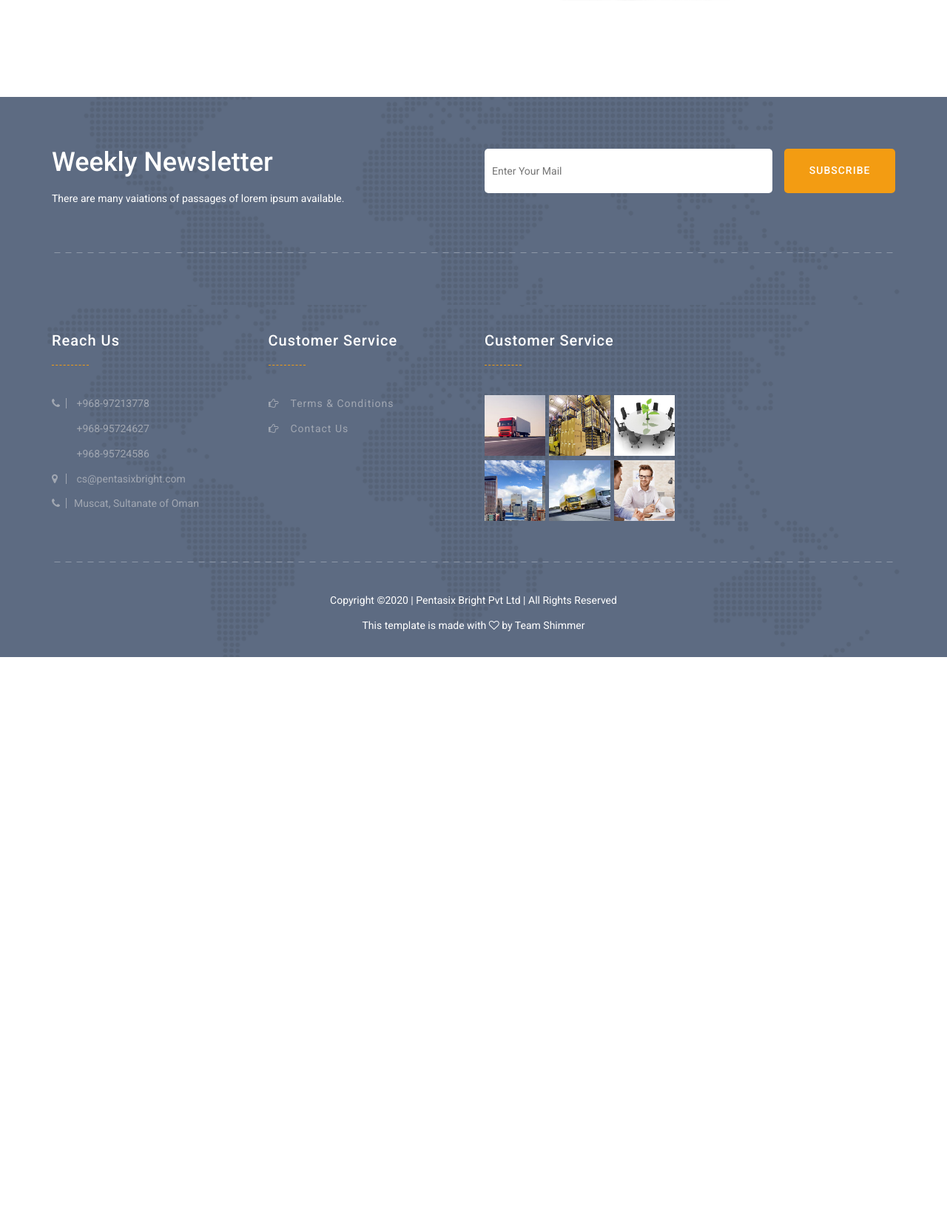
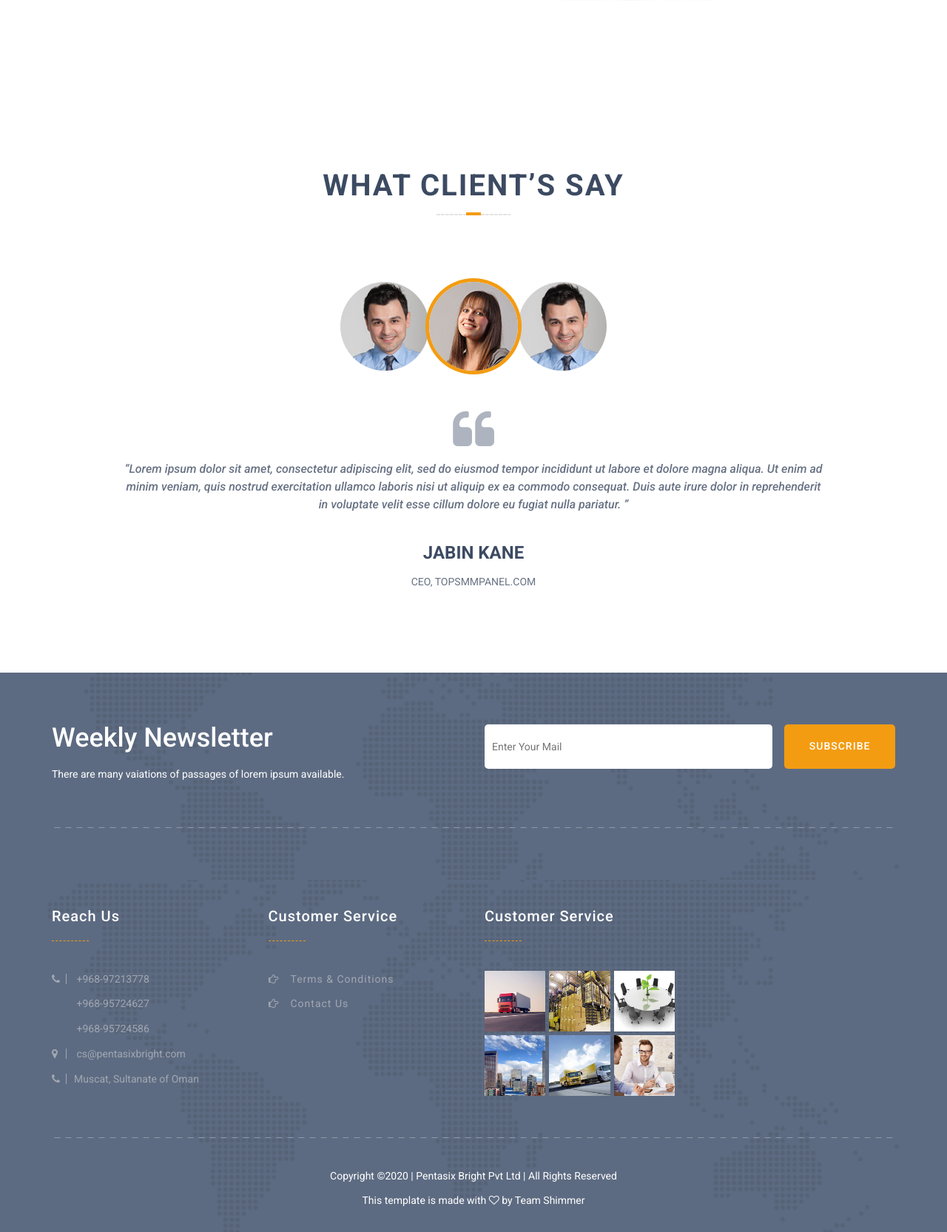
Before and after one commit to anshumanairy/penta6, a Django app: page / in a window 1280 px wide. Shown: the part 3350-5015 px from the top of the page at 74% size. Before the commit the page ends 4238 px from the top, so only its background shows below. Run offline with Django 3.2, Linux system fonts and the light colour scheme; some libraries are stand-ins or nearby versions.

Commit message:
Revert Changes

```diff
--- a/freight/static/css/responsive.css
+++ b/freight/static/css/responsive.css
@@ -65,7 +65,7 @@
 
 @media only screen and (min-width: 1920px) {
 
-    .text_welcome h1 {
+    .welcome-text h1 {
         font-size: 60px;
     }
 
@@ -87,7 +87,7 @@
     .is-sticky ul#nav li a {
         padding: 22px 10px;
     }
-    .text_welcome h1 {
+    .welcome-text h1 {
         font-size: 45px;
     }
     .search-and-language-bar {
@@ -176,10 +176,10 @@
         display: none;
     }
     /*-----------------*/
-    .text_welcome {
+    .welcome-text {
         text-align: center;
     }
-    .text_welcome h1 {
+    .welcome-text h1 {
         font-size: 42px;
         letter-spacing: 2px;
     }
@@ -330,20 +330,20 @@
         top: 18px;
     }
     /*-----------------*/
-    .center_flexing {
+    .flex-v-center {
         -webkit-box-align: inherit;
         -ms-flex-align: inherit;
         align-items: inherit;
         display: inherit;
     }
-    .text_welcome {
+    .welcome-text {
         text-align: center;
     }
-    .text_welcome h1 {
+    .welcome-text h1 {
         font-size: 20px;
         letter-spacing: 1px;
     }
-    .button_home {
+    .home-button {
         display: none;
     }
     .search-and-language-bar {
--- a/freight/static/js/main.js
+++ b/freight/static/js/main.js
@@ -74,7 +74,7 @@ jQuery(document).on('ready', function ($) {
     /*---------------------------
         HOME SLIDER
     -----------------------------*/
-    var $homeSlider = $('.slider');
+    var $homeSlider = $('.welcome-slider-area');
     $homeSlider.owlCarousel({
         merge: true,
         smartSpeed: 2000,
--- a/freight/templates/404.html
+++ b/freight/templates/404.html
@@ -15,9 +15,9 @@
         <div class="welcome-area">
             <div class="area-bg"></div>
             <div class="container">
-                <div class="row center_flexing">
+                <div class="row flex-v-center">
                     <div class="col-md-12 col-lg-12 col-sm-12 col-xs-12">
-                        <div class="text_welcome text-center">
+                        <div class="welcome-text text-center">
                             <h2>Error 404</h2>
                             <ul class="page-location">
                                 <li><a href="#">Home</a></li>
--- a/freight/templates/about-company-history.html
+++ b/freight/templates/about-company-history.html
@@ -15,9 +15,9 @@
         <div class="welcome-area">
             <div class="area-bg"></div>
             <div class="container">
-                <div class="row center_flexing">
+                <div class="row flex-v-center">
                     <div class="col-md-12 col-lg-12 col-sm-12 col-xs-12">
-                        <div class="text_welcome text-center">
+                        <div class="welcome-text text-center">
                             <h2>About Us</h2>
                             <ul class="page-location">
                                 <li><a href="#">Home</a></li>
--- a/freight/templates/about-company-profile.html
+++ b/freight/templates/about-company-profile.html
@@ -15,9 +15,9 @@
         <div class="welcome-area">
             <div class="area-bg"></div>
             <div class="container">
-                <div class="row center_flexing">
+                <div class="row flex-v-center">
                     <div class="col-md-12 col-lg-12 col-sm-12 col-xs-12">
-                        <div class="text_welcome text-center">
+                        <div class="welcome-text text-center">
                             <h2>About Us</h2>
                             <ul class="page-location">
                                 <li><a href="#">Home</a></li>
--- a/freight/templates/about-company-report.html
+++ b/freight/templates/about-company-report.html
@@ -15,9 +15,9 @@
         <div class="welcome-area">
             <div class="area-bg"></div>
             <div class="container">
-                <div class="row center_flexing">
+                <div class="row flex-v-center">
                     <div class="col-md-12 col-lg-12 col-sm-12 col-xs-12">
-                        <div class="text_welcome text-center">
+                        <div class="welcome-text text-center">
                             <h2>About Us</h2>
                             <ul class="page-location">
                                 <li><a href="#">Home</a></li>
--- a/freight/templates/about-support.html
+++ b/freight/templates/about-support.html
@@ -15,9 +15,9 @@
         <div class="welcome-area">
             <div class="area-bg"></div>
             <div class="container">
-                <div class="row center_flexing">
+                <div class="row flex-v-center">
                     <div class="col-md-12 col-lg-12 col-sm-12 col-xs-12">
-                        <div class="text_welcome text-center">
+                        <div class="welcome-text text-center">
                             <h2>About Us</h2>
                             <ul class="page-location">
                                 <li><a href="#">Home</a></li>
--- a/freight/templates/about-team.html
+++ b/freight/templates/about-team.html
@@ -15,9 +15,9 @@
         <div class="welcome-area">
             <div class="area-bg"></div>
             <div class="container">
-                <div class="row center_flexing">
+                <div class="row flex-v-center">
                     <div class="col-md-12 col-lg-12 col-sm-12 col-xs-12">
-                        <div class="text_welcome text-center">
+                        <div class="welcome-text text-center">
                             <h2>About Us</h2>
                             <ul class="page-location">
                                 <li><a href="#">Home</a></li>
--- a/freight/templates/about.html
+++ b/freight/templates/about.html
@@ -15,9 +15,9 @@
         <div class="welcome-area">
             <div class="area-bg"></div>
             <div class="container">
-                <div class="row center_flexing" style="padding-top:15em;">
+                <div class="row flex-v-center" style="padding-top:15em;">
                     <div class="col-md-12 col-lg-12 col-sm-12 col-xs-12">
-                        <div class="text_welcome text-center">
+                        <div class="welcome-text text-center">
                             <h2>About Us</h2>
                             <ul class="page-location">
                                 <li><a href="#">Home</a></li>
--- a/freight/templates/contact.html
+++ b/freight/templates/contact.html
@@ -15,9 +15,9 @@
         <div class="welcome-area">
             <div class="area-bg"></div>
             <div class="container">
-                <div class="row center_flexing" style="padding-top:15em;">
+                <div class="row flex-v-center" style="padding-top:15em;">
                     <div class="col-md-12 col-lg-12 col-sm-12 col-xs-12">
-                        <div class="text_welcome text-center">
+                        <div class="welcome-text text-center">
                             <h2>Contact Us</h2>
                             <ul class="page-location">
                                 <li><a href="{% url 'index' %}">Home</a></li>
--- a/freight/templates/index.html
+++ b/freight/templates/index.html
@@ -3,24 +3,27 @@
 
 {% block base %}
 
-<body class="base-div">
+<body class="home-one">
 
+    <!--SCROLL TO TOP-->
     <a href="#home" class="scrolltotop"><i class="fa fa-long-arrow-up"></i></a>
 
+    <!--START TOP AREA-->
     <header class="top-area" id="home">
 
         {% block navbar %}
         {% endblock %}
 
-        <div class="slider">
-            <div class="slide back-one">
+        <!--HOME SLIDER AREA-->
+        <div class="welcome-slider-area">
+            <div class="welcome-single-slide slider-bg-one">
                 <div class="container">
-                    <div class="row center_flexing">
+                    <div class="row flex-v-center">
                         <div class="col-md-10 col-md-offset-1">
-                            <div class="text_welcome text-center">
+                            <div class="welcome-text text-center">
                                 <h1>WE MAKE STRONGEST SERVICE ABOVE THE WORLD</h1>
                                 <p>Lorem ipsum dolor sit amet, consectetur adipiscing elit, sed do eiusmod tempor incididunt ut labore et dolore magna aliqua. Ut enim ad minim veniam.</p>
-                                <div class="button_home">
+                                <div class="home-button">
                                     <a href="{% url 'services' %}">Our Service</a>
                                     <a href="{% url 'quote' %}">Get A Quote</a>
                                 </div>
@@ -29,14 +32,14 @@
                     </div>
                 </div>
             </div>
-            <div class="slide back-two">
+            <div class="welcome-single-slide slider-bg-two">
                 <div class="container">
-                    <div class="row center_flexing">
+                    <div class="row flex-v-center">
                         <div class="col-md-10 col-md-offset-1">
-                            <div class="text_welcome text-center">
+                            <div class="welcome-text text-center">
                                 <h1>WE MAKE STRONGEST SERVICE ABOVE THE WORLD</h1>
                                 <p>Lorem ipsum dolor sit amet, consectetur adipiscing elit, sed do eiusmod tempor incididunt ut labore et dolore magna aliqua. Ut enim ad minim veniam.</p>
-                                <div class="button_home">
+                                <div class="home-button">
                                     <a href="{% url 'services' %}">Our Service</a>
                                     <a href="{% url 'quote' %}">Get A Quote</a>
                                 </div>
@@ -46,8 +49,11 @@
                 </div>
             </div>
         </div>
+        <!--END HOME SLIDER AREA-->
     </header>
+    <!--END TOP AREA-->
 
+    <!--BLOG AREA-->
     <section class="blog-area gray-bg padding-top">
         <div class="container">
             <div class="row">
@@ -90,7 +96,9 @@
             </div>
         </div>
     </section>
+    <!--BLOG AREA END-->
 
+    <!--SERVICE AREA-->
     <section class="service-area">
         <div class="service-top-area padding-top">
             <div class="container">
@@ -195,7 +203,9 @@
             </div>
         </div>
     </section>
+    <!--SERVICE AREA END-->
 
+    <!--PROMO AREA-->
     <section class="promo-area">
         <div class="promo-top-area section-padding wow fadeIn">
             <div class="container">
@@ -236,6 +246,83 @@
             </div>
         </div>
     </section>
+    <!--PROMO AREA END-->
+
+    <!--TESTMONIAL AREA -->
+    <section class="testmonial-area section-padding">
+        <div class="container">
+            <div class="row">
+                <div class="col-md-6 col-lg-6 col-md-offset-3 col-lg-offset-3 col-sm-12 col-xs-12">
+                    <div class="area-title text-center wow fadeIn">
+                        <h2>what client’s say</h2>
+                    </div>
+                </div>
+            </div>
+            <div class="row">
+                <div class="col-md-4 col-lg-4 col-md-offset-4 col-lg-offset-4 col-sm-8 col-sm-offset-2 col-xs-8 col-xs-offset-2">
+                    <div class="client-photo-list wow fadeIn">
+                        <div class="client_photo">
+                            <div class="item">
+                                <img src="/static/img/testmonial/1.jpg" alt="">
+                            </div>
+                            <div class="item">
+                                <img src="/static/img/testmonial/2.jpg" alt="">
+                            </div>
+                            <div class="item">
+                                <img src="/static/img/testmonial/3.jpg" alt="">
+                            </div>
+                            <div class="item">
+                                <img src="/static/img/testmonial/1.jpg" alt="">
+                            </div>
+                            <div class="item">
+                                <img src="/static/img/testmonial/2.jpg" alt="">
+                            </div>
+                        </div>
+                    </div>
+                </div>
+            </div>
+            <div class="row">
+                <div class="col-md-12">
+                    <div class="client_nav">
+                        <span class="fa fa-angle-left testi_prev"></span>
+                        <span class="fa fa-angle-right testi_next"></span>
+                    </div>
+                </div>
+                <div class="col-xs-12 col-md-10 col-md-offset-1 text-center">
+                    <div class="client-details-content wow fadeIn">
+                        <div class="client_details">
+                            <div class="item">
+                                <q>Lorem ipsum dolor sit amet, consectetur adipiscing elit, sed do eiusmod tempor incididunt ut labore et dolore magna aliqua. Ut enim ad minim veniam, quis nostrud exercitation ullamco laboris nisi ut aliquip ex ea commodo consequat. Duis aute irure dolor in reprehenderit in voluptate velit esse cillum dolore eu fugiat nulla pariatur. </q>
+                                <h3>JABIN KANE</h3>
+                                <p>CEO, TOPSMMPANEL.COM</p>
+                            </div>
+                            <div class="item">
+                                <q>Lorem ipsum dolor sit amet, consectetur adipiscing elit, sed do eiusmod tempor incididunt ut labore et dolore magna aliqua. Ut enim ad minim veniam, quis nostrud exercitation ullamco laboris nisi ut aliquip ex ea commodo consequat. Duis aute irure dolor in reprehenderit in voluptate velit esse cillum dolore eu fugiat nulla pariatur. </q>
+                                <h3>JABIN KANE</h3>
+                                <p>CEO, TOPSMMPANEL.COM</p>
+                            </div>
+                            <div class="item">
+                                <q>Lorem ipsum dolor sit amet, consectetur adipiscing elit, sed do eiusmod tempor incididunt ut labore et dolore magna aliqua. Ut enim ad minim veniam, quis nostrud exercitation ullamco laboris nisi ut aliquip ex ea commodo consequat. Duis aute irure dolor in reprehenderit in voluptate velit esse cillum dolore eu fugiat nulla pariatur. </q>
+                                <h3>JABIN KANE</h3>
+                                <p>CEO, TOPSMMPANEL.COM</p>
+                            </div>
+                            <div class="item">
+                                <q>Lorem ipsum dolor sit amet, consectetur adipiscing elit, sed do eiusmod tempor incididunt ut labore et dolore magna aliqua. Ut enim ad minim veniam, quis nostrud exercitation ullamco laboris nisi ut aliquip ex ea commodo consequat. Duis aute irure dolor in reprehenderit in voluptate velit esse cillum dolore eu fugiat nulla pariatur. </q>
+                                <h3>JABIN KANE</h3>
+                                <p>CEO, TOPSMMPANEL.COM</p>
+                            </div>
+                            <div class="item">
+                                <q>Lorem ipsum dolor sit amet, consectetur adipiscing elit, sed do eiusmod tempor incididunt ut labore et dolore magna aliqua. Ut enim ad minim veniam, quis nostrud exercitation ullamco laboris nisi ut aliquip ex ea commodo consequat. Duis aute irure dolor in reprehenderit in voluptate velit esse cillum dolore eu fugiat nulla pariatur. </q>
+                                <h3>JABIN KANE</h3>
+                                <p>CEO, TOPSMMPANEL.COM</p>
+                            </div>
+                        </div>
+                    </div>
+                </div>
+            </div>
+        </div>
+    </section>
+    <!--TESTMONIAL AREA END -->
 
     <!-- Email Subscription -->
     <div class="footer-area dark-bg">
--- a/freight/templates/services.html
+++ b/freight/templates/services.html
@@ -15,9 +15,9 @@
         <div class="welcome-area">
             <div class="area-bg"></div>
             <div class="container">
-                <div class="row center_flexing" style="padding-top:15em;">
+                <div class="row flex-v-center" style="padding-top:15em;">
                     <div class="col-md-12 col-lg-12 col-sm-12 col-xs-12">
-                        <div class="text_welcome text-center">
+                        <div class="welcome-text text-center">
                             <h2>Service</h2>
                             <ul class="page-location">
                                 <li><a href="#">Home</a></li>
--- a/freight/templates/terms.html
+++ b/freight/templates/terms.html
@@ -15,9 +15,9 @@
         <div class="welcome-area">
             <div class="area-bg"></div>
             <div class="container">
-                <div class="row center_flexing" style="padding-top:15em;">
+                <div class="row flex-v-center" style="padding-top:15em;">
                     <div class="col-md-12 col-lg-12 col-sm-12 col-xs-12">
-                        <div class="text_welcome text-center">
+                        <div class="welcome-text text-center">
                             <h2>Service</h2>
                             <ul class="page-location">
                                 <li><a href="#">Home</a></li>
```
Also changed, not shown: freight/static/css/style.css (+24 -24 lines), freight/templates/quote.html (+4 -4 lines).
